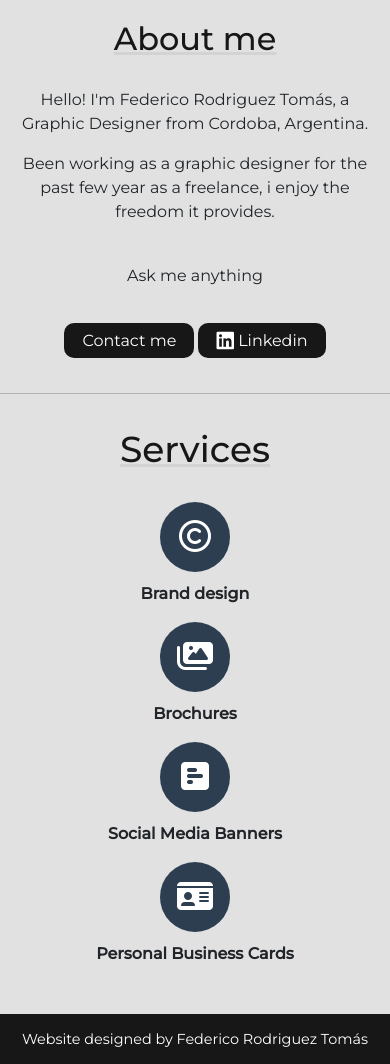
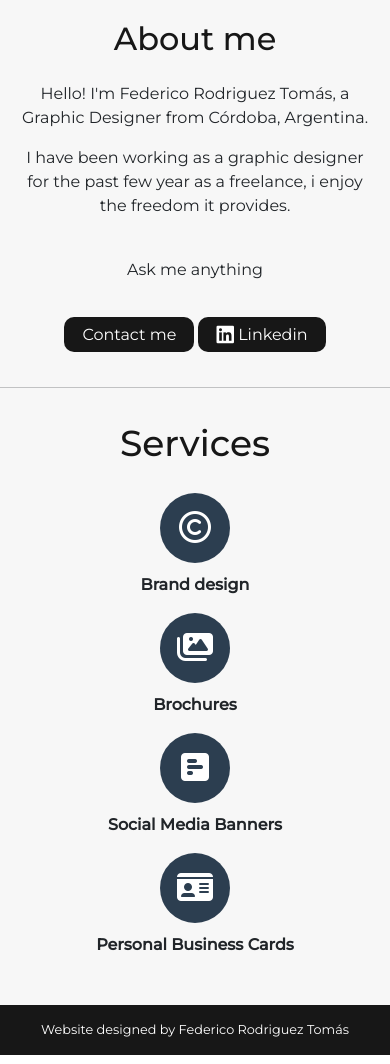
Before and after one commit to ferodt/web, a plain HTML site: page index.html in a window 390 px wide. Shown: the part 363-1427 px from the top of the page. Drawn offline with nearby package versions, Linux system fonts and the light colour scheme.

Commit message:
Add files via upload

```diff
--- a/css/css.css
+++ b/css/css.css
@@ -82,7 +82,7 @@ header{
 	padding-top: 1em;
 	padding-bottom: 2em;
 	text-align: center;
-	background-color: #e1e1e1;
+	background-color: #f7f7f7;
 	/*background-color: #c1933f;*/
 }
 
@@ -132,12 +132,6 @@ header{
 	color: #171717;
 }
 
-.h2-about{
-	text-decoration: underline;
-	text-decoration-color: #d3d3d3;
-	margin-bottom: 30px;
-}
-
 .services> .h2-about{
 	padding-top: 0.5em;
 	text-align: center;
@@ -160,8 +154,8 @@ form{
 
 .gallery{
 	min-height: 100vh;
-	background-color: #e1e1e1;
-	padding: 25px;
+	background-color: #f7f7f7;
+	padding: 20px;
 }
 
 .gallery img{
@@ -273,10 +267,8 @@ footer{
     	padding-left: 35px;
 	}
 	footer{
-		font-size: 0.9em;
+		font-size: 0.8em;
 	}
-	.gallery{
-	padding: 20px;
 }
 
 @media screen and (min-width: 500px){
--- a/index.html
+++ b/index.html
@@ -47,8 +47,8 @@
 			<div class="col-md-4 col-sm-12">
 				<div class="parrafoabout">
 					<h2 class="h2-about">About me</h2>
-					<p>Hello! I'm Federico Rodriguez Tomás, a Graphic Designer from Cordoba, Argentina.</p>
-					<p>Been working as a graphic designer for the past few year as a freelance, i enjoy the freedom it provides.</p>
+					<p>Hello! I'm Federico Rodriguez Tomás, a Graphic Designer from Córdoba, Argentina.</p>
+					<p>I have been working as a graphic designer for the past few year as a freelance, i enjoy the freedom it provides.</p>
 					<br>
 					<p>Ask me anything</p>
 					<br>
--- a/js/java.js
+++ b/js/java.js
@@ -1,6 +1,6 @@
 function welcomeMsg(){
 	alert("Welcome to my page")
 }
-/*To trigger just once------------------------------------------*/
+/*To trigger just once------------------------------------------
 if (localStorage.getItem('welcomeMsg') === null)
-/*--------------------------------------------------------------*/
+--------------------------------------------------------------*/
```
Also changed, not shown: work.html (+1 -1 lines).
